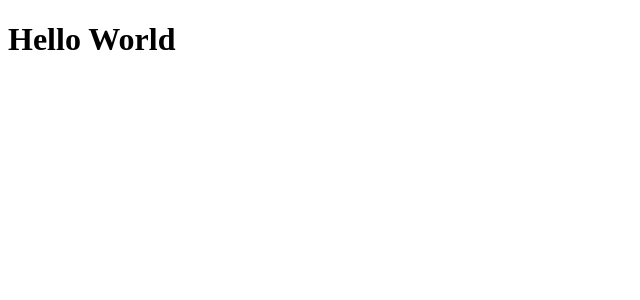
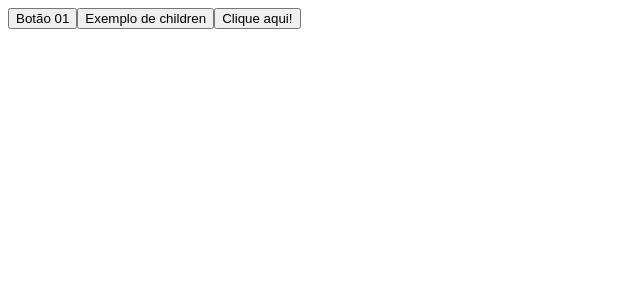
Before and after one commit to montmor/letmeask, a React (Create React App) app: page / in a window 1280 px wide. Shown: the top 300 px of the page, without its empty margins (0-640 px from the left). Built offline with nearby package versions, Linux system fonts and the light colour scheme; the HTML template or start-up script is replaced by a standard one.

Commit message:
conceitos react - componentes, propriedades e children.

```diff
--- a/src/App.tsx
+++ b/src/App.tsx
@@ -1,6 +1,11 @@
+import { Button } from "./components/Button/Button"
 function App() {
   return (
-    <h1>Hello World</h1>
+    <>
+        <Button text="Botão 01" />
+        <Button> Exemplo de children </Button>
+        <Button text=""></Button>
+      </>
   );
 }
 
--- /dev/null
+++ b/src/components/Button/Button.tsx
@@ -0,0 +1,10 @@
+type ButtonProps = {
+    text?: string;
+    children?: string;
+}
+
+export function Button(props: ButtonProps) {
+    return (
+        <button>{ props.children || props.text || "Clique aqui!" }</button>
+    )
+}
```
